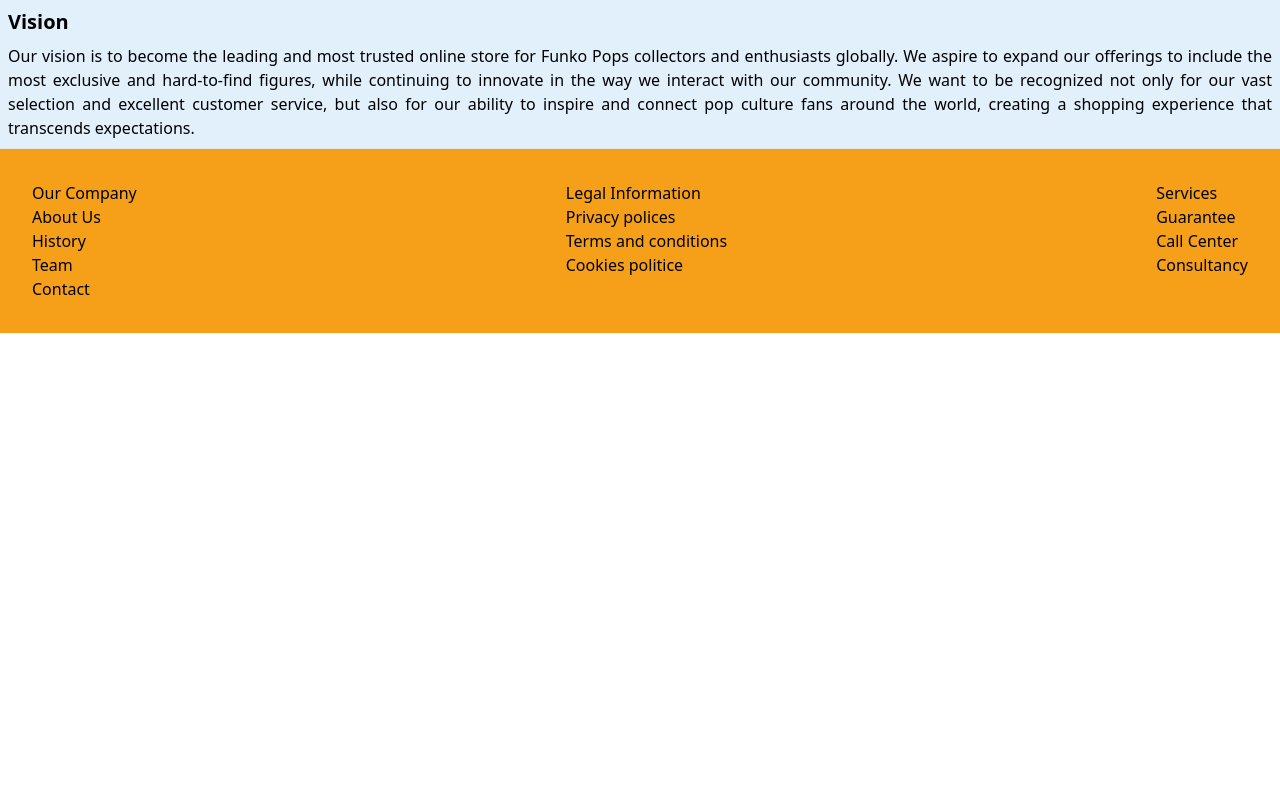
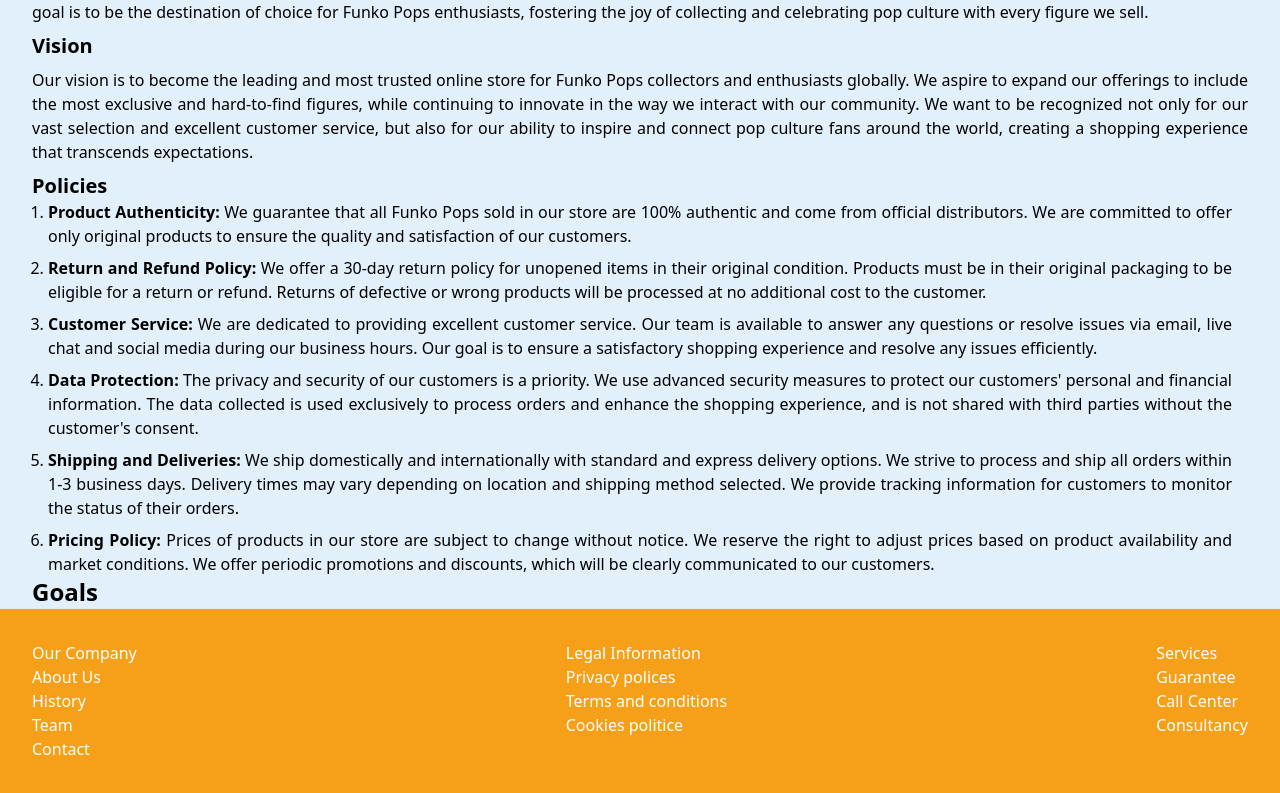
Before and after one commit to Katkat04/WEB-FE-HTML-CSS-HW4, a React (Vite) app: page / in a window 1280 px wide. Shown: the part 460-1253 px from the top of the page. Before the commit the page ends 800 px from the top, so only its background shows below. Built offline with nearby package versions, Linux system fonts and the light colour scheme.

Commit message:
Add new info

```diff
--- a/src/components/Dofa.jsx
+++ b/src/components/Dofa.jsx
@@ -1,6 +1,6 @@
 function Dofa() {
     return(
-        <section className="flex-col w-full h-auto bg-[#e2f0fb]">
+        <section className="flex-col w-full h-auto bg-[#e2f0fb] px-6">
             <h1 className="font-bold text-2xl justify-items-start pl-2">
                 Current diagnosis
             </h1>
--- a/src/components/Footer.jsx
+++ b/src/components/Footer.jsx
@@ -1,7 +1,7 @@
 function Footer() {
     return (
         <footer className="flex w-full h-auto bg-[#f6a019] bg-cover">
-            <div className="flex flex-row gap-8 justify-between w-full p-8">
+            <div className="flex flex-row gap-8 justify-between w-full p-8 text-white">
                 <ul className="flex flex-col cursor-pointer">
                     <li>Our Company</li>
                     <li>About Us</li>
--- /dev/null
+++ b/src/components/Goals.jsx
@@ -0,0 +1,10 @@
+function Goals(){
+    return(
+        <section className= "flex-col w-full h-auto bg-[#e2f0fb] px-6">
+            <h1 className=" font-bold text-2xl justify-items-start pl-2">
+                Goals
+            </h1>
+        </section>
+    );
+}
+export default Goals;
--- a/src/components/Identity.jsx
+++ b/src/components/Identity.jsx
@@ -1,6 +1,6 @@
 function Identity() {
     return(
-        <section className="flex-col w-full h-auto bg-[#e2f0fb]">
+        <section className="flex-col w-full h-auto bg-[#e2f0fb] px-6">
             <h1 className=" font-bold text-2xl justify-items-start pl-2">
                 Organizational Identity
             </h1>
@@ -16,6 +16,29 @@
             <p className="p-2 text-justify text-wrap">
             Our vision is to become the leading and most trusted online store for Funko Pops collectors and enthusiasts globally. We aspire to expand our offerings to include the most exclusive and hard-to-find figures, while continuing to innovate in the way we interact with our community. We want to be recognized not only for our vast selection and excellent customer service, but also for our ability to inspire and connect pop culture fans around the world, creating a shopping experience that transcends expectations.
             </p>
+            <h1 className="font-bold text-xl justify-items-start pl-2">
+                Policies
+            </h1>
+                <ol className="list-decimal px-6 space-y-2 text-justify text-wrap">
+                    <li>
+                        <span className="font-bold ">Product Authenticity: </span>We guarantee that all Funko Pops sold in our store are 100% authentic and come from official distributors. We are committed to offer only original products to ensure the quality and satisfaction of our customers.
+                    </li>
+                    <li>
+                        <span className="font-bold">Return and Refund Policy: </span>We offer a 30-day return policy for unopened items in their original condition. Products must be in their original packaging to be eligible for a return or refund. Returns of defective or wrong products will be processed at no additional cost to the customer.
+                    </li>
+                    <li>
+                        <span className="font-bold">Customer Service: </span>We are dedicated to providing excellent customer service. Our team is available to answer any questions or resolve issues via email, live chat and social media during our business hours. Our goal is to ensure a satisfactory shopping experience and resolve any issues efficiently.
+                    </li>
+                    <li>
+                        <span className="font-bold">Data Protection: </span>The privacy and security of our customers is a priority. We use advanced security measures to protect our customers' personal and financial information. The data collected is used exclusively to process orders and enhance the shopping experience, and is not shared with third parties without the customer's consent.
+                    </li>
+                    <li>
+                        <span className="font-bold">Shipping and Deliveries: </span> We ship domestically and internationally with standard and express delivery options. We strive to process and ship all orders within 1-3 business days. Delivery times may vary depending on location and shipping method selected. We provide tracking information for customers to monitor the status of their orders.
+                    </li>
+                    <li>
+                        <span className="font-bold">Pricing Policy: </span>Prices of products in our store are subject to change without notice. We reserve the right to adjust prices based on product availability and market conditions. We offer periodic promotions and discounts, which will be clearly communicated to our customers.
+                    </li>
+                </ol>
         </section>
     );
 }
--- a/src/components/Introduction.jsx
+++ b/src/components/Introduction.jsx
@@ -1,6 +1,6 @@
 function Introduction() {
     return(
-        <section className="flex-col w-full h-auto bg-[#e2f0fb]">
+        <section className="flex-col w-full h-auto bg-[#e2f0fb] px-6">
             <h1 className=" font-bold text-2xl justify-items-start pl-2">
                 Introduction
             </h1>
--- a/src/components/Main.jsx
+++ b/src/components/Main.jsx
@@ -1,6 +1,7 @@
 import Introduction from "./introduction";
-import Dofa from "./Dofa"
+import Dofa from "./Dofa";
 import Identity from "./Identity";
+import Goals from "./Goals";
 function Main() {
     return (
         <section className="flex justify-center items-center w-full h-auto bg-white border-b flex-col bg-[#e2f0fb]">
@@ -8,6 +9,7 @@
             <Introduction/>
             <Dofa/>
             <Identity/>
+            <Goals/>
             </>
         </section>
     );
```
